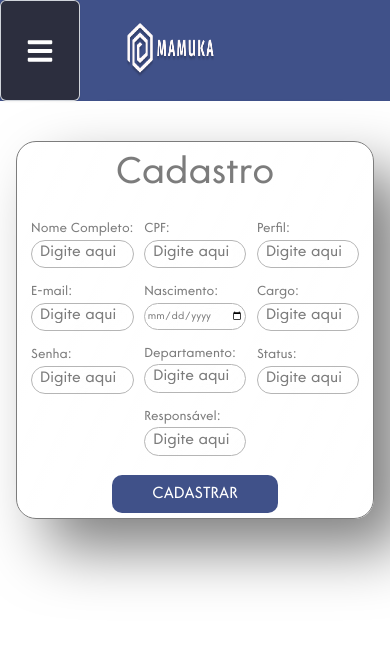
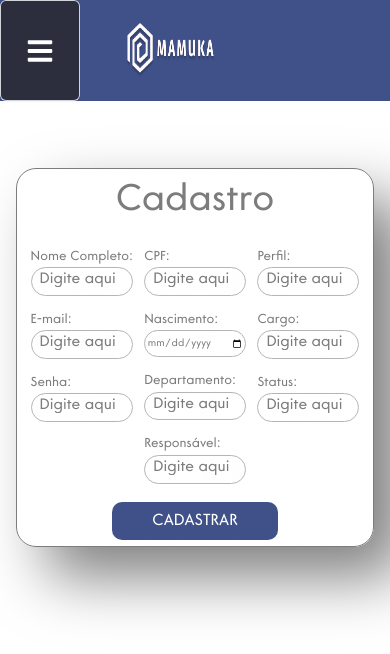
Before and after one commit to MamukaSenai/React-Mamuka, a React (Vite) app: page /cadastro/usuario in a window 390 px wide. Shown: the top 654 px of the page. Built offline with nearby package versions, Linux system fonts and the light colour scheme.

Commit message:
ajustando no cadastro margin top

```diff
--- a/src/pages/Administrador/CadastroUsuario/index.tsx
+++ b/src/pages/Administrador/CadastroUsuario/index.tsx
@@ -125,8 +125,8 @@ export default function CadastroUsuario(props: any) {
                     <h1>Cadastro</h1>
                     <hr />
                     <form onSubmit={cadastrarUsuario} className="cad_formulario" method="POST">
-                        <div className="card_box_org">
-                            <div className="card_form" >
+                        <div className="card_box_org" id="card_box_orgCadastroUsuario">
+                            <div className="card_form" id="">
                                     < div className="cad_box_input" id="cad_box_inputCadastro">
                                         <label htmlFor="nome">Nome Completo:</label>
                                         <input
--- a/src/pages/Administrador/CadastroUsuario/style.css
+++ b/src/pages/Administrador/CadastroUsuario/style.css
@@ -38,6 +38,7 @@
     color: var(--cinzaclaro);
     margin-left: 6%;
     margin-right: 6%;
+    margin-top: 5%;
 
 }
 
@@ -110,7 +111,7 @@
     background-color: var(--azulClaro);
 }
 
-.card_box_org {
+#card_box_orgCadastroUsuario {
 
     display: flex;
     justify-content: space-between;
@@ -329,9 +330,16 @@
     margin-top: 1%;
     cursor: pointer;
 }
+
+@media screen and (max-width:1056px){
+    .main_cadastroUsuario .cad_conteudo{
+        margin-top: 6%;
+    }
+}
+
 @media screen and (max-width:816px){
     .main_cadastroUsuario .cad_conteudo{
-        margin-top: 1%;
+        margin-top: 7%;
     }
 }
 
@@ -343,7 +351,7 @@
     }
 
     .main_cadastroUsuario .cad_conteudo{
-        margin-top: 2%;
+        margin-top: 8%;
     }
 }
 
@@ -360,7 +368,7 @@
     }
 
     .main_cadastroUsuario .cad_conteudo{
-        margin-top: 3%;
+        margin-top: 9%;
     }
 
 }
@@ -383,7 +391,7 @@
         font-size: 14px;
     }
     .main_cadastroUsuario .cad_conteudo{
-        margin-top: 3.5%;
+        margin-top: 11%;
     }
 
 
@@ -421,9 +429,9 @@
     #cad_box_inputCadastro>input{
         font-size: 7px;
     }
-    .main_cadastroUsuario .cad_conteudo{
+    /* .main_cadastroUsuario .cad_conteudo{
         margin-top: 4%;
-    }
+    } */
 
 }
 @media screen and (max-width:410px){
```
